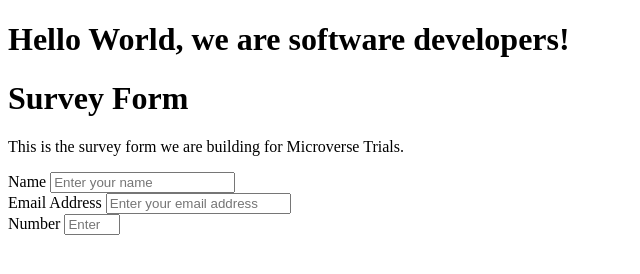
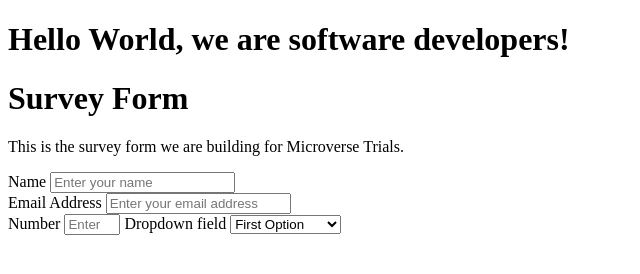
Before and after one commit to jrai0792/microverseTrials, a plain HTML site: page index.html in a window 1280 px wide. Shown: the whole page, without its empty margins (0-640 px from the left). Drawn offline with Linux system fonts and the light colour scheme.

Commit message:
user story 11 and 12 added

```diff
--- a/index.html
+++ b/index.html
@@ -15,6 +15,12 @@
             <input type="email" id="email" placeholder="Enter your email address"><br>
             <label id="number-label">Number</label>
             <input type="number" id="number" min="1" max="10" placeholder="Enter number">
+            <label for="dropdown">Dropdown field</label>
+            <select id="dropdown" name="Dropdown Option">
+                <option value="firstValue">First Option</option>
+                <option value="secondvalue">Second Option</option>
+            </select>
+
         </form>
     </body>
 </html>
```
